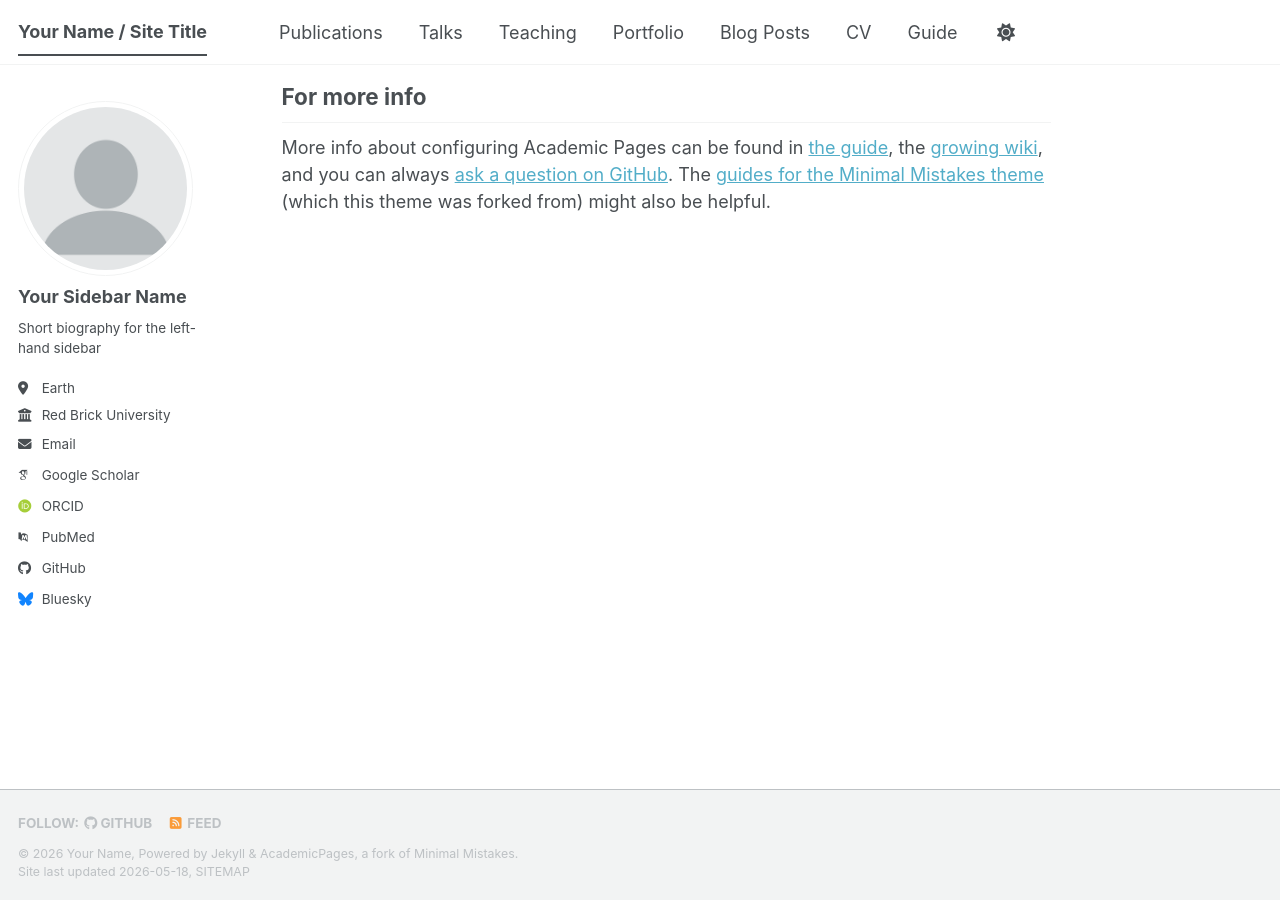
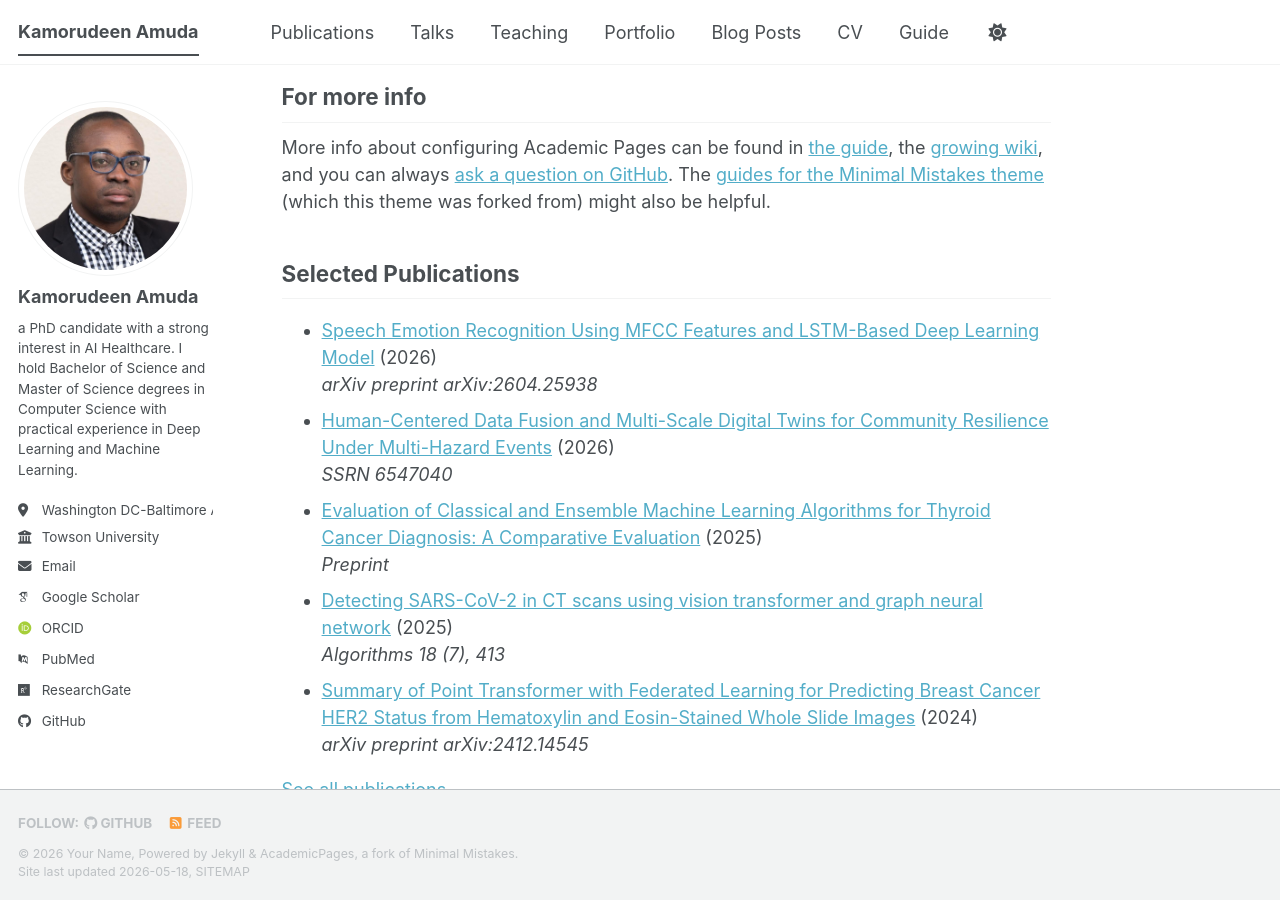
Before and after one commit to haleemakintayo/cv, a Jekyll site: the page built from _pages/about.md, in a window 1280 px wide and 900 px high, scrolled down 3163 px. Built offline with Jekyll 4.4.1, drawn with Linux system fonts in a browser that asks for light colours; some web fonts are replaced; a script bundle is joined from its source files by our own code; library files that are not in the unit come from our copies.

Commit message:
added publications and profile image

```diff
--- a/_config.yml
+++ b/_config.yml
@@ -9,7 +9,7 @@
 # Basic Site Settings
 locale                   : "en-US"
 site_theme               : "default" # The available themes options are "default", "air", "sunrise", "mint", "dirt" and "contrast"
-title                    : "Your Name / Site Title"
+title                    : "Kamorudeen Amuda"
 title_separator          : "-"
 name                     : &name "Your Name"
 description              : &description "Your Name's academic portfolio"   # Update this with a general description of your site, this is the default if not overridden by a page
@@ -23,26 +23,26 @@ repository               : "academicpages/academicpages.github.io"
 #               Additional customization can be done by editing /_includes/author-profile.html
 author:
   # Biographic information
-  avatar           : "profile.png"
-  name             : "Your Sidebar Name"
+  avatar           : "profile.jpg"
+  name             : "Kamorudeen Amuda"
   pronouns         : # example: "she/her"
-  bio              : "Short biography for the left-hand sidebar"
-  location         : "Earth"
-  employer         : "Red Brick University"
+  bio              : "a PhD candidate with a strong interest in AI Healthcare. I hold Bachelor of Science and Master of Science degrees in Computer Science with practical experience in Deep Learning and Machine Learning."
+  location         : "Washington DC-Baltimore Area"
+  employer         : "Towson University"
   uri              : # URL
   email            : "none@example.org"
 
   # Academic websites
   academia         : # URL
   arxiv            : # URL - Update with the correct link to your profile
-  googlescholar    : "https://scholar.google.com/citations?user=PS_CX0AAAAAJ"
+  googlescholar    : "https://scholar.google.com/citations?user=AQeqQgsAAAAJ&hl"
   inspire-hep      : # URL
   impactstory      : # URL
-  orcid            : "https://orcid.org/yourorcidurl"
+  orcid            : "https://orcid.org/0000-0001-5646-1867"
   semantic         : # URL
   ssrn             : # URL
   pubmed           : "https://www.ncbi.nlm.nih.gov/pubmed/?term=john+snow"
-  researchgate     : # URL
+  researchgate     : "https://www.researchgate.net/profile/Kamorudeen-Amuda"
   scopus           : # URL
   zotero           : # URL
 
@@ -51,13 +51,13 @@ author:
   bitbucket        : # Username - Update with your username on the site
   codepen          : # Username
   dribbble         : # Username
-  github           : "academicpages"
+  github           : "amudaakindele"
   kaggle           : # Username
   stackoverflow    : # User number or user number and name (i.e., use "1" or "1/jeff-atwood")
 
   # Social media
   artstation       : # Username
-  bluesky          : "bsky.app" # Replace this with you Bluesky username
+  bluesky          : # Replace this with you Bluesky username
   facebook         : # Username
   flickr           : # Username
   foursquare       : # Username
--- a/_pages/about.md
+++ b/_pages/about.md
@@ -54,3 +54,16 @@ Example: editing a Markdown file for a talk
 For more info
 ------
 More info about configuring Academic Pages can be found in [the guide](https://academicpages.github.io/markdown/), the [growing wiki](https://github.com/academicpages/academicpages.github.io/wiki), and you can always [ask a question on GitHub](https://github.com/academicpages/academicpages.github.io/discussions). The [guides for the Minimal Mistakes theme](https://mmistakes.github.io/minimal-mistakes/docs/configuration/) (which this theme was forked from) might also be helpful.
+
+## Selected Publications
+<ul>
+{% assign publicationsByDate = site.publications | sort: 'date' | reverse %}
+{% for post in publicationsByDate limit:5 %}
+  <li>
+    <a href="{{ baseurl }}{{ post.url }}">{{ post.title }}</a> ({{ post.date | date: "%Y" }})<br>
+    <i>{{ post.venue }}</i>
+  </li>
+{% endfor %}
+</ul>
+
+[See all publications]({{ baseurl }}/publications/)
--- /dev/null
+++ b/_publications/2024-01-01-summary-point-transformer.md
@@ -0,0 +1,9 @@
+---
+title: "Summary of Point Transformer with Federated Learning for Predicting Breast Cancer HER2 Status from Hematoxylin and Eosin-Stained Whole Slide Images"
+collection: publications
+category: manuscripts
+permalink: /publication/2024-01-01-summary-point-transformer
+date: 2024-01-01
+venue: 'arXiv preprint arXiv:2412.14545'
+citation: 'KA Amuda, AA Wakili. (2024). &quot;Summary of Point Transformer with Federated Learning for Predicting Breast Cancer HER2 Status from Hematoxylin and Eosin-Stained Whole Slide Images.&quot; <i>arXiv preprint arXiv:2412.14545</i>.'
+---
--- /dev/null
+++ b/_publications/2025-01-01-detecting-sars-cov-2.md
@@ -0,0 +1,9 @@
+---
+title: "Detecting SARS-CoV-2 in CT scans using vision transformer and graph neural network"
+collection: publications
+category: manuscripts
+permalink: /publication/2025-01-01-detecting-sars-cov-2
+date: 2025-01-01
+venue: 'Algorithms 18 (7), 413'
+citation: 'K Amuda, A Wakili, T Amoo, L Agbetu, Q Wang, J Feng. (2025). &quot;Detecting SARS-CoV-2 in CT scans using vision transformer and graph neural network.&quot; <i>Algorithms</i> 18 (7), 413.'
+---
--- /dev/null
+++ b/_publications/2025-01-01-evaluation-classical-ensemble.md
@@ -0,0 +1,9 @@
+---
+title: "Evaluation of Classical and Ensemble Machine Learning Algorithms for Thyroid Cancer Diagnosis: A Comparative Evaluation"
+collection: publications
+category: manuscripts
+permalink: /publication/2025-01-01-evaluation-classical-ensemble
+date: 2025-01-01
+venue: 'Preprint'
+citation: 'K Amuda, H Amisu, SJ Baptiste, KD Patel. (2025). &quot;Evaluation of Classical and Ensemble Machine Learning Algorithms for Thyroid Cancer Diagnosis: A Comparative Evaluation.&quot; <i>Preprint</i>.'
+---
--- /dev/null
+++ b/_publications/2026-01-01-human-centered-data-fusion.md
@@ -0,0 +1,9 @@
+---
+title: "Human-Centered Data Fusion and Multi-Scale Digital Twins for Community Resilience Under Multi-Hazard Events"
+collection: publications
+category: manuscripts
+permalink: /publication/2026-01-01-human-centered-data-fusion
+date: 2026-01-01
+venue: 'SSRN 6547040'
+citation: 'M Sameer, KWS Sinchi, K Amuda. (2026). &quot;Human-Centered Data Fusion and Multi-Scale Digital Twins for Community Resilience Under Multi-Hazard Events.&quot; <i>SSRN 6547040</i>.'
+---
--- /dev/null
+++ b/_publications/2026-01-01-speech-emotion-recognition.md
@@ -0,0 +1,9 @@
+---
+title: "Speech Emotion Recognition Using MFCC Features and LSTM-Based Deep Learning Model"
+collection: publications
+category: manuscripts
+permalink: /publication/2026-01-01-speech-emotion-recognition
+date: 2026-01-01
+venue: 'arXiv preprint arXiv:2604.25938'
+citation: 'A Oluwademilade, A Adedamola, A Abdulhakeem, A Azeezat, E Israel, et al. (2026). &quot;Speech Emotion Recognition Using MFCC Features and LSTM-Based Deep Learning Model.&quot; <i>[arXiv preprint arXiv:2604.25938](https://arxiv.org/pdf/2604.25938)</i>.'
+---
```
Also changed, not shown: _publications/2009-10-01-paper-title-number-1.md (deleted, +0 -14 lines), _publications/2010-10-01-paper-title-number-2.md (deleted, +0 -14 lines), _publications/2015-10-01-paper-title-number-3.md (deleted, +0 -14 lines), _publications/2019-01-01-customers-churn-prediction.md (added, +9 -0 lines), _publications/2021-01-01-multi-classification-alzheimer.md (added, +9 -0 lines), _publications/2021-01-01-voice-information-retrieval.md (added, +9 -0 lines), _publications/2023-01-01-cyber-physical-systems-security.md (added, +9 -0 lines), _publications/2024-01-01-algorithmic-fairness.md (added, +9 -0 lines), _publications/2024-01-01-revolutionizing-networking-paradigms.md (added, +9 -0 lines), _publications/2024-01-01-summary-federated-modality.md (added, +9 -0 lines), _publications/2024-02-17-paper-title-number-4.md (deleted, +0 -13 lines), _publications/2025-06-08-paper-title-number-5.md (deleted, +0 -13 lines), images/profile.jpg (added).
